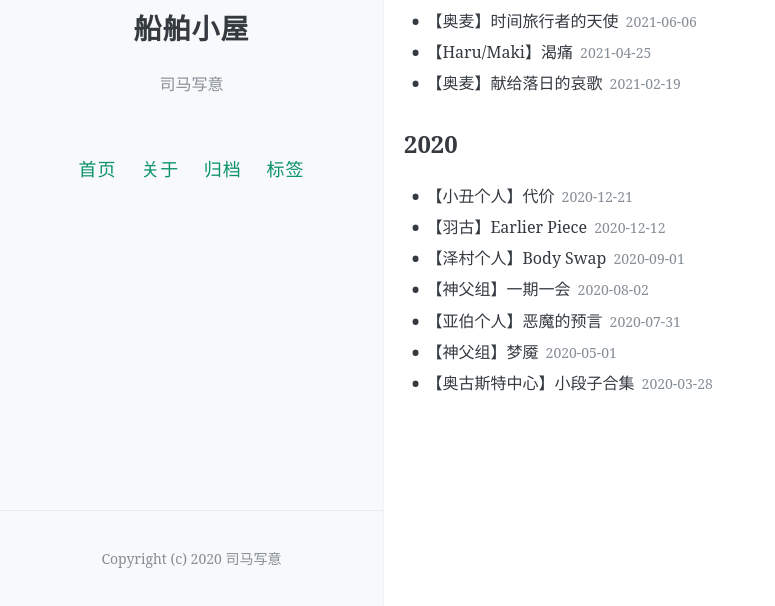
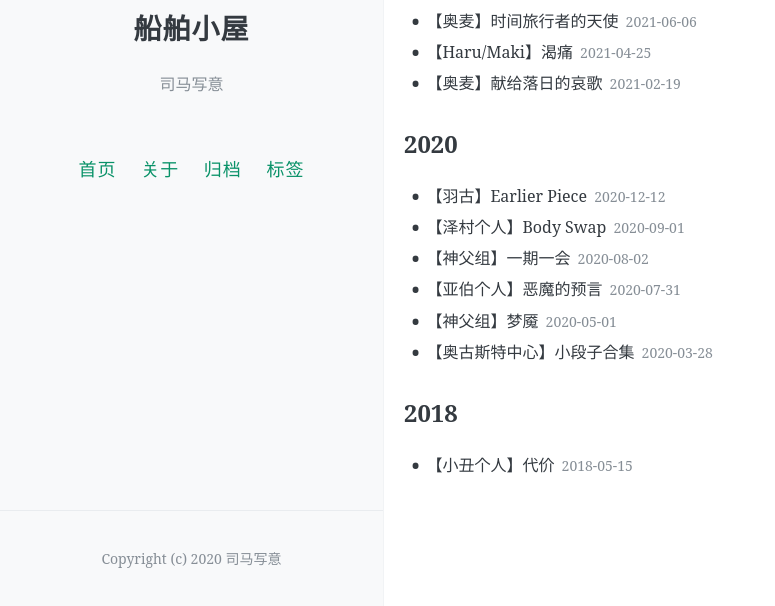
Before and after one commit to ligeiali13/blog, a Jekyll site: the page built from archive/index.html, in a window 1280 px wide, cut to the strip 294-900 px from the top of the page. Shown: the whole strip, without its empty margins (0-775 px from the left). Built offline with Jekyll 4.4.1, drawn with Linux system fonts in a browser that asks for light colours; comment, search, counter and statistics services are not loaded.

Commit message:
Update and rename 2020-12-21-price.md to 2018-05-15-price.md

```diff
--- a/_posts/2020-12-21-price.md
+++ b/_posts/2018-05-15-price.md
@@ -1,7 +1,7 @@
 ---
 layout: post
 title: 【小丑个人】代价
-date: 2020-12-21
+date: 2018-05-15
 Author: 司马写意
 categories: 同人
 tags: [Laughter Land]
```
